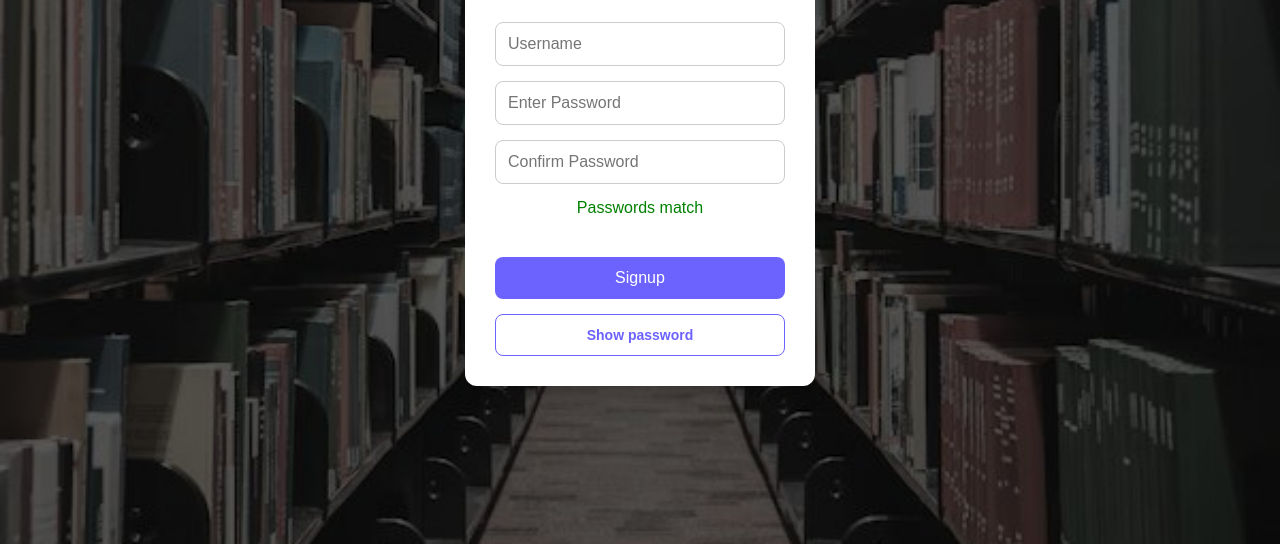
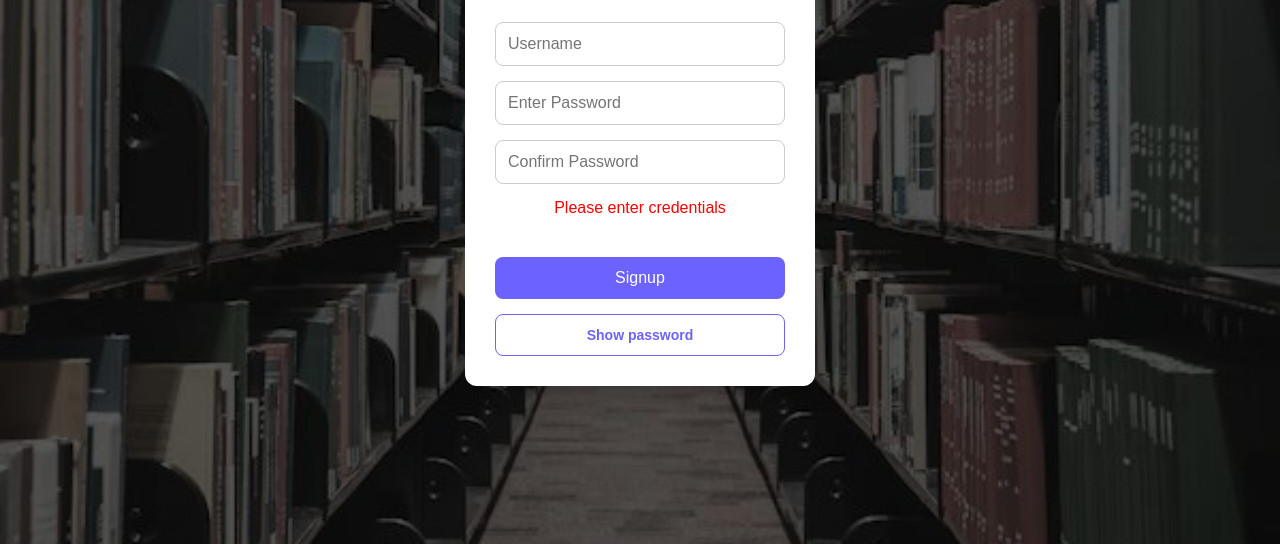
Before and after one commit to Mhmdzalzale/studentPlanner, a plain HTML site: page signup.html in a window 1280 px wide. Both pictures are taken after a click on the button "Signup". Shown: the part 256-800 px from the top of the page. Drawn offline with Linux system fonts and the light colour scheme.

Commit message:
signup logic fixed+bugs fix

```diff
--- a/signup.js
+++ b/signup.js
@@ -26,14 +26,15 @@ signupBtn.addEventListener("click", function(event){
         return;
     }
     else{
-        message.textContent="Passwords match"
-        message.style.color="green"
         let users=JSON.parse(localStorage.getItem("users"))||[];
         let exists=users.some(function(user){
             return user.username===userInput.value;
         })
-        if(exists){
-            message.textContent="User already exists."
+        if(userInput.value.trim()==="" || userPass.value.trim()===""){
+            message.textContent="Please enter credentials "
+        message.style.color="red"}
+        else if(exists){
+            message.innerHTML='User already exists. <a href="login.html">Login instead</a>';
             message.style.color="red";
         }
         else{
```
Also changed, not shown: login.html (+1 -1 lines).
